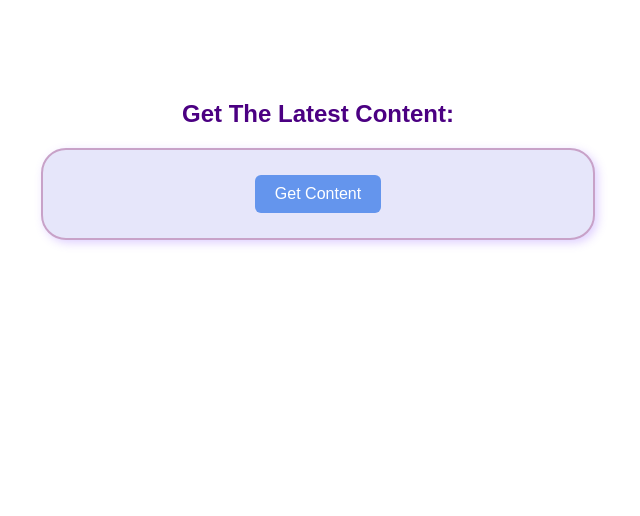
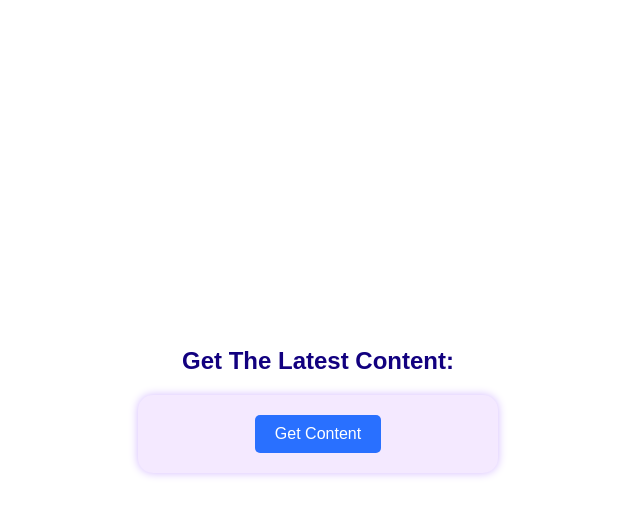
Before and after one commit to alina91-star/JavaScript-Projects, a plain HTML site: page AJAX/ajax_basic.html in a window 1280 px wide. Shown: the whole page, without its empty margins (322-962 px from the left). Drawn offline with Linux system fonts and the light colour scheme.

```diff
--- a/AJAX/ajax_basic.html
+++ b/AJAX/ajax_basic.html
@@ -1,31 +1,50 @@
+<!--
+    ajax_basic.html
+    This file demonstrates a simple AJAX example using an XMLHttpRequest
+    to dynamically load content into this page without refreshing.
+-->
+
 <!DOCTYPE html>
 <html lang="en">
 <head>
     <meta charset="UTF-8">
     <meta name="viewport" content="width=device-width, initial-scale=1.0">
-    <title>AJAX Example</title>
+    <title>Basic AJAX Demo</title>
     <link rel="stylesheet" href="style.css">
-    <script>
-        function loadContent() {
-            var xhttp = new XMLHttpRequest();
-            xhttp.onreadystatechange = function() {
-                if (this.readyState == 4 && this.status == 200) {
-                    document.getElementById("demo").innerHTML = this.responseText;
-                }
-            };
-            xhttp.open("GET", "content.html", true);
-            xhttp.send();
+</head>
+<body>
+    <!-- Main content area -->
+    <div class="main">
+        <h2>Get The Latest Content:</h2>
+
+        <!-- This is the content box where AJAX will display new data -->
+        <div class="content" id="content">
+            <!-- Button triggers the AJAX function when clicked -->
+            <input type="button" class="button" value="Get Content" id="btn_content" onclick="getContent();" />
+        </div>
+    </div>
+
+    <!-- JavaScript section for AJAX functionality -->
+    <script type="text/javascript">
+        // STEP 1: Create a new XMLHttpRequest object
+        var xhttp = new XMLHttpRequest();
+
+        // STEP 2: Prepare the AJAX request using the GET method to load "content.html"
+        xhttp.open("GET", "content.html");
+
+        // STEP 3: Define the function that runs every time the readyState changes
+        xhttp.onreadystatechange = function() {
+            // When readyState = 4 (done) and status = 200 (OK), display the response
+            if (xhttp.readyState === 4 && xhttp.status === 200) {
+                document.getElementById('content').innerHTML = xhttp.responseText;
+            }
+        };
+
+        // STEP 4: Function called when the user clicks the button
+        function getContent() {
+            xhttp.send(); // Send the AJAX request
+            document.getElementById('btn_content').style.display = 'none'; // Hide button after click
         }
     </script>
-</head>
-
-<body>
-    <h2>Get The Latest Content:</h2>
-
-    <div id="box">
-        <div id="demo">
-            <button onclick="loadContent()">Get Content</button>
-        </div>
-    </div>
 </body>
 </html>
--- a/AJAX/style.css
+++ b/AJAX/style.css
@@ -1,40 +1,50 @@
+/*
+    style.css
+    This file provides the styling for ajax_basic.html.
+    It sets colors, alignment, and layout for the main content box and button.
+*/
+
 body {
-    font-family: Arial, Helvetica, sans-serif;
+    font-family: Arial, sans-serif;
     background-color: #ffffff;
-    text-align: center;
-    margin-top: 100px;
+    text-align: center; /* Centers inline content */
+    display: flex; /* Allows perfect centering on the page */
+    justify-content: center; /* Center horizontally */
+    align-items: center; /* Center vertically */
+    height: 100vh; /* Full viewport height */
+    margin: 0;
+}
+
+.main {
+    text-align: center; /* Ensures internal text alignment */
 }
 
 h2 {
-    color: #4B0082;
-    font-weight: bold;
+    color: #12007f;
+    margin-bottom: 20px;
 }
 
-#box {
-    background-color: #E6E6FA;
-    border: 2px solid #C8A2C8;
-    border-radius: 25px;
-    box-shadow: 3px 3px 10px rgba(150, 100, 255, 0.3);
-    width: 500px;
-    margin: 20px auto;
-    padding: 25px;
+/* The content box that holds the button or AJAX-loaded text */
+.content {
+    background-color: #f4e9ff;
+    border-radius: 15px;
+    box-shadow: 0 0 10px #d3b9ff;
+    width: 320px;
+    padding: 20px;
+    margin: 0 auto; /* Ensures it's centered */
 }
 
-#demo {
-    color: #4B0082;
+/* The button styling */
+.button {
+    background-color: #2970ff;
+    color: white;
+    border: none;
+    border-radius: 5px;
+    padding: 10px 20px;
+    cursor: pointer;
     font-size: 16px;
 }
 
-button {
-    background-color: #6495ED;
-    color: #fff;
-    border: none;
-    border-radius: 6px;
-    padding: 10px 20px;
-    font-size: 16px;
-    cursor: pointer;
+.button:hover {
+    background-color: #1a4ed8;
 }
-
-button:hover {
-    background-color: #4169E1;
-}
```
Also changed, not shown: AJAX/content.html (+20 -4 lines), Elements_Challenge/elements_challenge.html (added, +79 -0 lines), jQuery_Challenge/jquery_challenge.html (added, +84 -0 lines).
